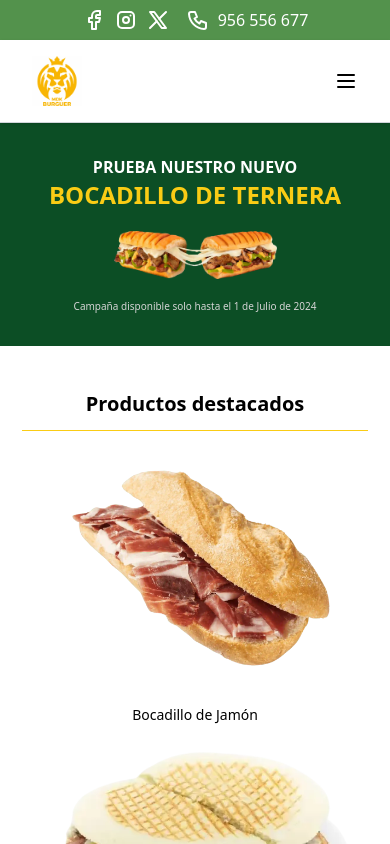
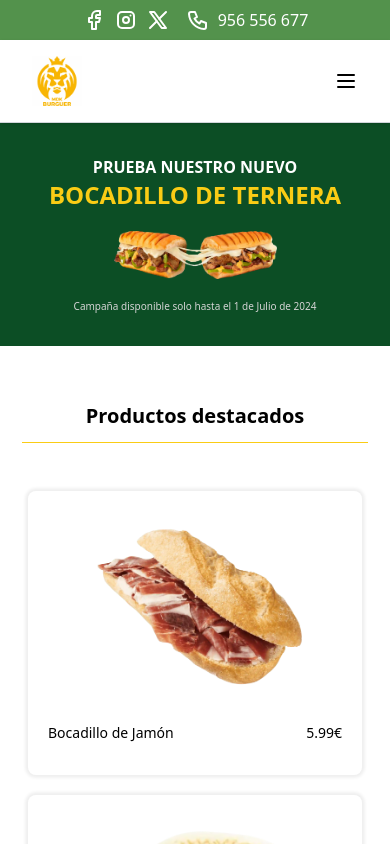
Before and after one commit to GachaDev/Takeaway, a Next.js app in the folder frontend/: page / in a window 390 px wide. Built offline with nearby package versions, Linux system fonts and the light colour scheme.

Commit message:
Productos destacados

```diff
--- a/frontend/src/app/globals.css
+++ b/frontend/src/app/globals.css
@@ -10,3 +10,8 @@
 .heightDefault {
     height: calc(100vh - 116px);
 }
+
+.shadow-box {
+    --tw-shadow: 0 0 2px 2px rgba(0, 0, 0, 0.012), 0 0 3px 3px rgba(0, 0, 0, 0.06);
+    box-shadow: var(--tw-shadow);
+}
--- a/frontend/src/app/order/page.tsx
+++ b/frontend/src/app/order/page.tsx
@@ -1,7 +1,7 @@
 export default function Order() {
     return (
-        <main>
-            <div>ey</div>
+        <main className="flex p-5">
+            <div>Tienda</div>
         </main>
     );
 }
--- a/frontend/src/app/page.tsx
+++ b/frontend/src/app/page.tsx
@@ -3,8 +3,38 @@ import image1 from '../../public/carousel/image3.webp';
 import jamon from '../../public/jamon.webp';
 import croquetas from '../../public/croquetas.webp';
 import campero from '../../public/campero.webp';
+import bravas from '../../public/bravas.webp';
+import alitas from '../../public/alitas.webp';
+import Product from '@/components/common/Product';
 
 export default function Home() {
+    const favProducts = [
+        {
+            name: 'Bocadillo de Jamón',
+            image: jamon,
+            price: 5.99
+        },
+        {
+            name: 'Campero Malagueño',
+            image: campero,
+            price: 10.99
+        },
+        {
+            name: 'Croquetas de Jamón',
+            image: croquetas,
+            price: 9.99
+        },
+        {
+            name: 'Patatas bravas',
+            image: bravas,
+            price: 6.99
+        },
+        {
+            name: 'Alitas de Pollo',
+            image: alitas,
+            price: 5.99
+        }
+    ] as Product[];
     return (
         <div className="heightDefault">
             <main>
@@ -24,33 +54,23 @@ export default function Home() {
                         Campaña disponible solo hasta el 1 de Julio de 2024
                     </span>
                 </div>
-                <div className="flex flex-col justify-center items-center mt-8">
+                <section className="flex flex-col justify-center items-center mt-6 p-5">
                     <h2 className="font-bold text-4xl text-center max-sm:text-xl py-3 px-16 border-b border-yellow-400">
                         Productos destacados
                     </h2>
-                    <div className="grid grid-cols-3 max-md:grid-cols-2 max-sm:grid-cols-1 gap-2 w-full py-6 items-center justify-center px-2">
-                        <div className="flex flex-col items-center justify-between gap-3 h-full">
-                            <Image alt="Bocadillo de Jamón" src={jamon} width={350} height={350} />
-                            <h2 className="text-sm 2xl:text-xl xl:text-lg lg:text-md font-medium text-center">
-                                Bocadillo de Jamón
-                            </h2>
-                        </div>
-                        <div className="flex flex-col items-center justify-between gap-3 h-full">
-                            <Image alt="Campero" src={campero} width={350} height={350} />
-                            <h2 className="text-sm 2xl:text-xl xl:text-lg lg:text-md font-medium text-center">
-                                Campero Malagueño
-                            </h2>
-                        </div>
-                        <div className="flex flex-col items-center justify-between gap-3 h-full">
-                            <Image alt="Croquetas" src={croquetas} width={350} height={350} />
-                            <h2 className="text-sm 2xl:text-xl xl:text-lg lg:text-md font-medium text-center">
-                                Croquetas de Jamón
-                            </h2>
-                        </div>
+                    <div className="grid grid-cols-5 max-xl:grid-cols-4 max-lg:grid-cols-3 max-md:grid-cols-2 max-sm:grid-cols-1 gap-5 w-full py-6 items-center justify-center px-2 mt-6">
+                        {favProducts.map((value, index) => (
+                            <Product
+                                key={index}
+                                name={value.name}
+                                price={value.price}
+                                image={value.image}
+                            />
+                        ))}
                     </div>
-                </div>
+                </section>
             </main>
-            <footer className="bg-yellow-500 p-5 flex justify-center items-center gap-10 mt-8">
+            <footer className="bg-yellow-500 p-5 flex justify-center items-center gap-10 mt-6">
                 <div className="flex flex-col gap-2">
                     <h1 className="text-md 2xl:text-4xl xl:text-3xl lg:text-2xl md:text-xl sm:lg font-bold text-center">
                         MDK Burguer
--- a/frontend/src/components/common/Button.tsx
+++ b/frontend/src/components/common/Button.tsx
@@ -16,6 +16,8 @@ export default function Button({
             ? 'bg-[--cartel] text-white'
             : style === 'greenLigth'
             ? 'bg-[--header] text-white'
+            : style === 'black'
+            ? 'bg-white border border-black'
             : 'bg-yellow-400 text-black';
 
     const buttonType = handleClick ? 'button' : 'submit';
--- /dev/null
+++ b/frontend/src/components/common/Product.tsx
@@ -0,0 +1,34 @@
+import Image from 'next/image';
+import Button from './Button';
+
+export default function Product({
+    name,
+    price,
+    image,
+    add = false,
+    modify = false
+}: Product & { add?: boolean; modify?: boolean }) {
+    return (
+        <div className="flex flex-col items-center justify-between gap-3 h-full shadow-box p-5 rounded-lg">
+            <Image
+                className="max-h-[200px] object-cover p-2"
+                alt={name}
+                src={image}
+                width={350}
+                height={350}
+            />
+            <div className="flex justify-between items-center w-full">
+                <h2 className="text-sm 2xl:text-xl xl:text-lg lg:text-md font-medium w-full">
+                    {name}
+                </h2>
+                <span className="text-sm 2xl:text-xl xl:text-lg lg:text-md font-medium">
+                    {price}€
+                </span>
+            </div>
+            <div className="flex justify-center gap-2">
+                {modify && <Button style="black" text="Modificar" />}
+                {add && <Button style="greenDark" text="Añadir" />}
+            </div>
+        </div>
+    );
+}
```
Also changed, not shown: frontend/app.d.ts (+7 -1 lines), frontend/public/alitas.webp (added), frontend/public/bravas.webp (added).
